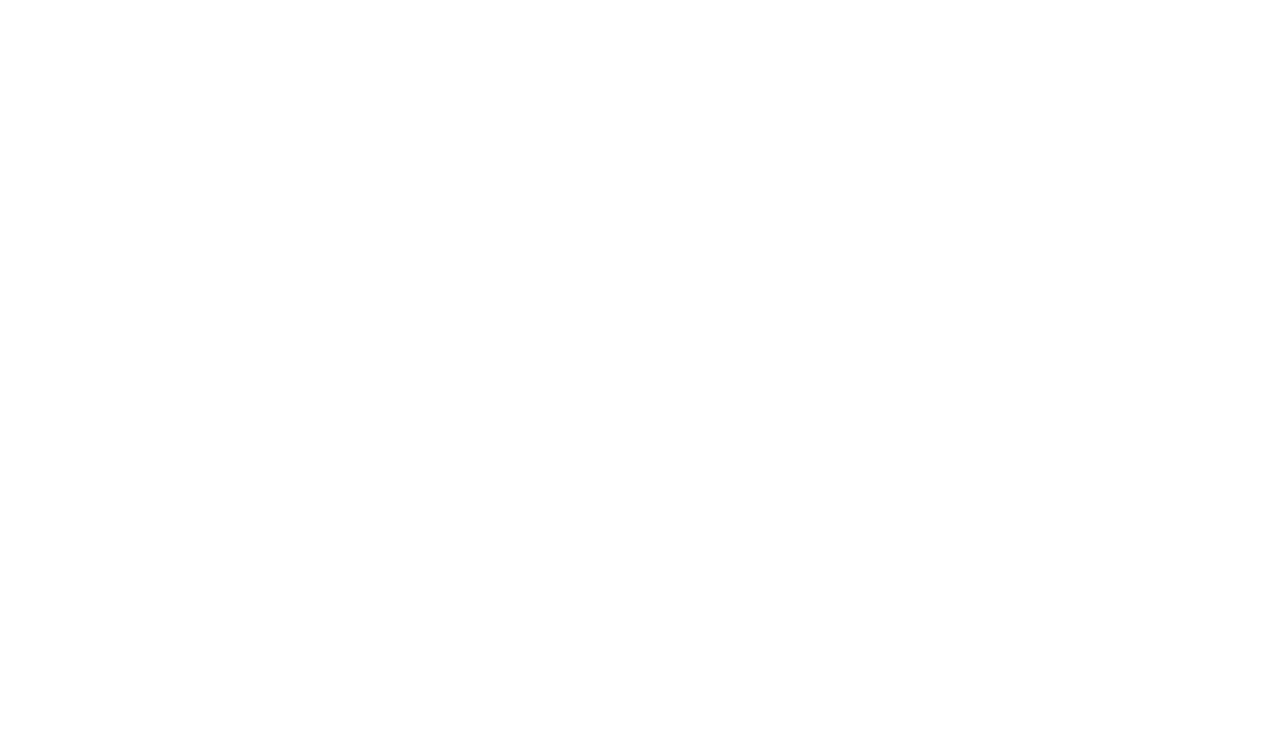
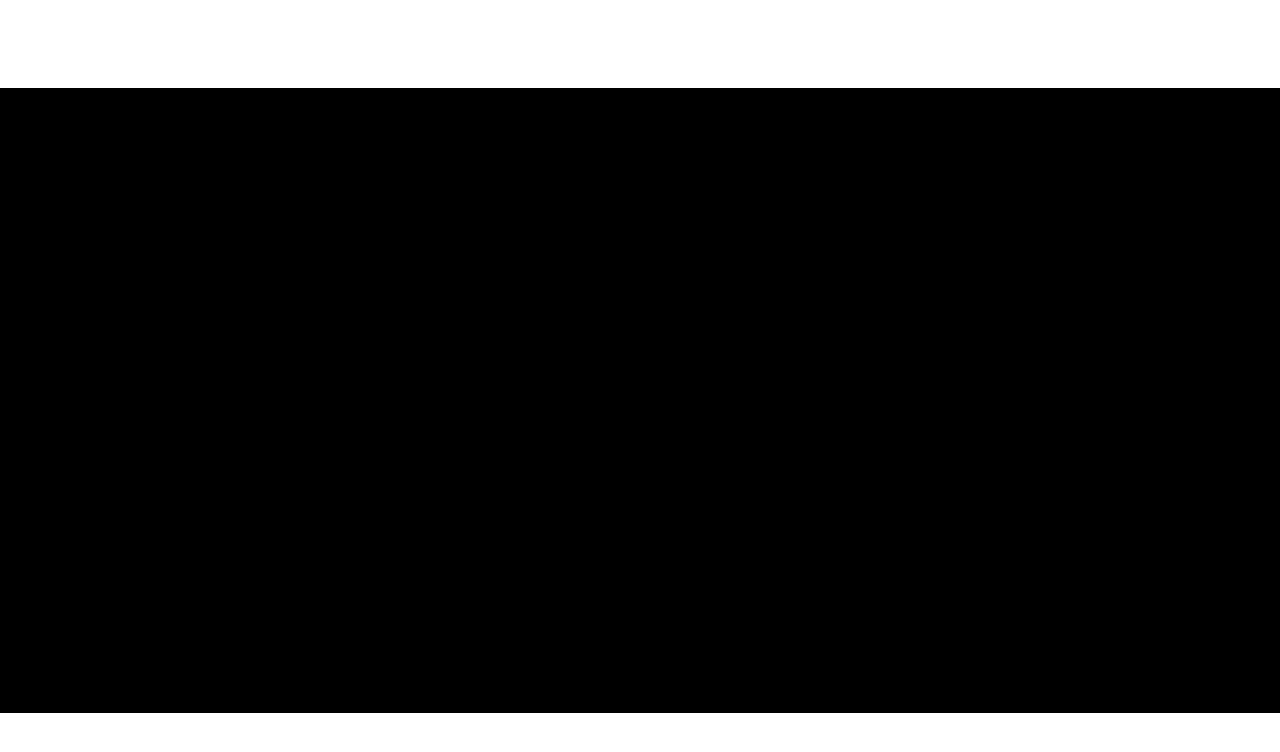
Before and after one commit to NathBo/coop_game, a plain HTML site: page index.html in a window 1280 px wide. Drawn offline with Linux system fonts and the light colour scheme.

Commit message:
C bon !!!

```diff
--- a/home.js
+++ b/home.js
@@ -9,7 +9,8 @@ function main(){
 	}
 
 	function affichtt(){
-
+		ctx.fillStyle = "black";
+		ctx.fillRect(0,0,1024,500);
 	}
 
 	function loop(){
--- a/index.html
+++ b/index.html
@@ -14,7 +14,7 @@ window.addEventListener("keydown", function(e) {
 </head>
 <body onload="main();">
 
-<canvas id="canvas" width="1024" height="576"></canvas>
+<canvas id="canvas" width="1024" height="500"></canvas>
 
 
 </body>
```
